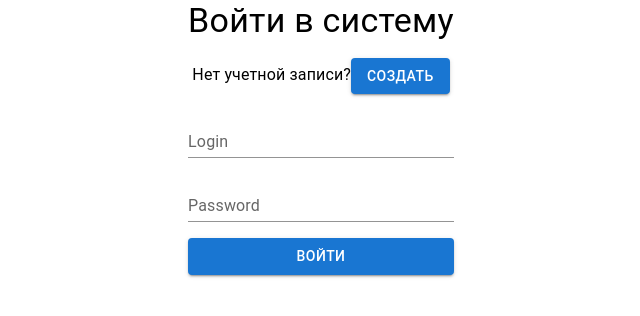
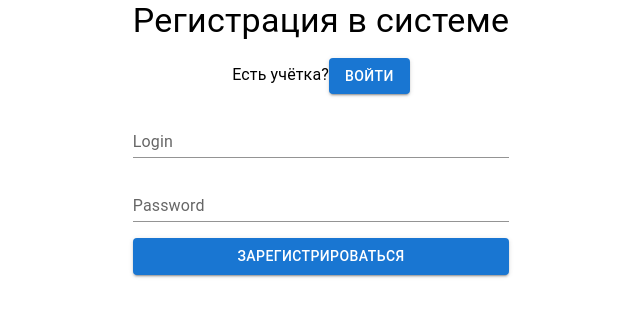
Before and after one commit to Denowich/Vite-form, a React (Vite) app: page / in a window 1280 px wide. Both pictures are taken after a click on the button "ВОЙТИ". Shown: the top 316 px of the page, without its empty margins (319-959 px from the left). Built offline with nearby package versions, Linux system fonts and the light colour scheme.

Commit message:
Added logic onClick(LoginForm, RegisterForm  )

```diff
--- a/src/components/SignUpForm/LoginForm/LoginForm.jsx
+++ b/src/components/SignUpForm/LoginForm/LoginForm.jsx
@@ -1,6 +1,6 @@
 import { Stack, TextField, Button, Typography } from '@mui/material';
 
-export const LoginForm = () => {
+export const LoginForm = (props) => {
   return (
     <div>
       <Stack
@@ -20,7 +20,9 @@ export const LoginForm = () => {
 
           <TextField id='login' label='Login' variant='standard'></TextField>
           <TextField id='password' label='Password' variant='standard' type='password'></TextField>
-          <Button variant='contained'>Войти</Button>
+          <Button variant='contained' onClick={props.handleEnterClick}>
+            Войти
+          </Button>
         </Stack>
       </Stack>
     </div>
--- a/src/components/RegistrationForm/RegistrationForm.jsx
+++ b/src/components/SignUpForm/RegistrationForm/RegistrationForm.jsx
@@ -1,6 +1,6 @@
 import { Stack, TextField, Button, Typography } from '@mui/material';
 
-export const RegistrationForm = () => {
+export const RegistrationForm = (props) => {
   return (
     <div>
       <Stack
@@ -20,7 +20,9 @@ export const RegistrationForm = () => {
 
           <TextField id='login' label='Login' variant='standard'></TextField>
           <TextField id='password' label='Password' variant='standard' type='password'></TextField>
-          <Button variant='contained'>Зарегистрироваться</Button>
+          <Button variant='contained' onClick={props.handleRegisterClick}>
+            Зарегистрироваться
+          </Button>
         </Stack>
       </Stack>
     </div>
--- a/src/components/SignUpForm/SignUpForm.jsx
+++ b/src/components/SignUpForm/SignUpForm.jsx
@@ -1,9 +1,21 @@
 import { useState } from 'react';
-import { RegistrationForm } from '../RegistrationForm/RegistrationForm';
+import { RegistrationForm } from './RegistrationForm/RegistrationForm';
 import { LoginForm } from './LoginForm/LoginForm';
 
 export const SignUpForm = () => {
   const [isLogin, setIsLogin] = useState(true);
 
-  return <div>{isLogin ? <LoginForm /> : <RegistrationForm />}</div>;
+  const handleEnterClick = () => {
+    setIsLogin(false);
+  };
+
+  const handleRegisterClick = () => {
+    setIsLogin(true);
+  };
+
+  return (
+    <div>
+      {isLogin ? <LoginForm handleEnterClick={handleEnterClick} /> : <RegistrationForm handleRegisterClick={handleRegisterClick} />}
+    </div>
+  );
 };
```
